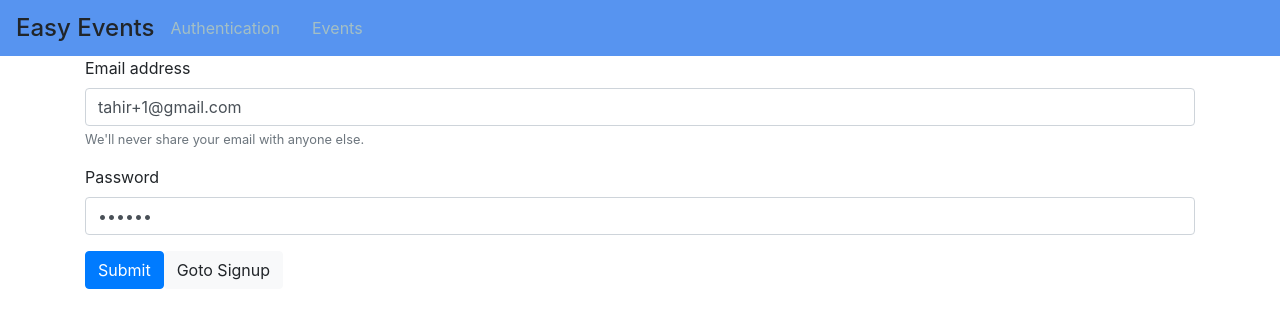
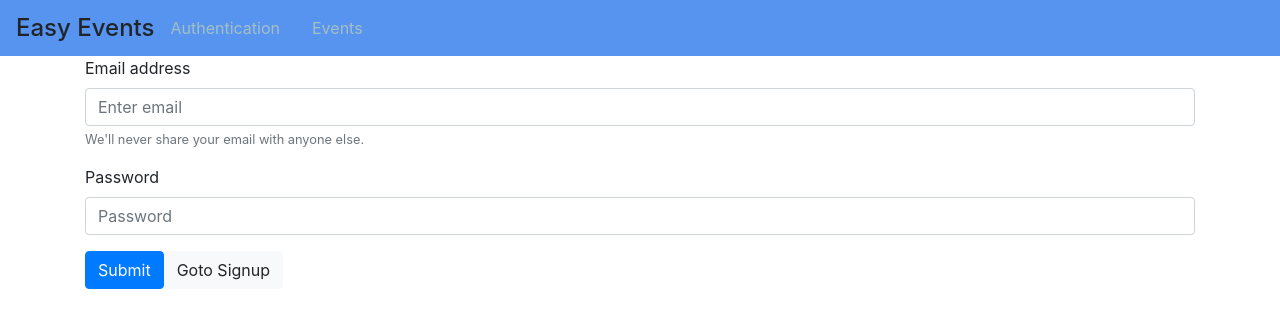
Before and after one commit to mtahir08/graphQLDemo, a React (Create React App) app in the folder GraphQL-React-Event-Book-Example/frontend/: page /auth in a window 1280 px wide. Shown: the top 328 px of the page. Built offline with nearby package versions, Linux system fonts and the light colour scheme.

Commit message:
remove string

```diff
--- a/GraphQL-React-Event-Book-Example/frontend/src/pages/Auth.js
+++ b/GraphQL-React-Event-Book-Example/frontend/src/pages/Auth.js
@@ -87,7 +87,7 @@ class Auth extends Component {
                 <Form onSubmit={this.onSubmit}>
                     <Form.Group controlId="formBasicEmail">
                         <Form.Label>Email address</Form.Label>
-                        <Form.Control type="email" placeholder="Enter email" ref={this.emailRef} value="tahir+1@gmail.com" />
+                        <Form.Control type="email" placeholder="Enter email" ref={this.emailRef} />
                         <Form.Text className="text-muted">
                             We'll never share your email with anyone else.
                     </Form.Text>
@@ -95,7 +95,7 @@ class Auth extends Component {
 
                     <Form.Group controlId="formBasicPassword">
                         <Form.Label>Password</Form.Label>
-                        <Form.Control type="password" placeholder="Password" ref={this.passwordRef} value="123456" />
+                        <Form.Control type="password" placeholder="Password" ref={this.passwordRef} />
                     </Form.Group>
 
                     <Button variant="primary" type="submit">
```
